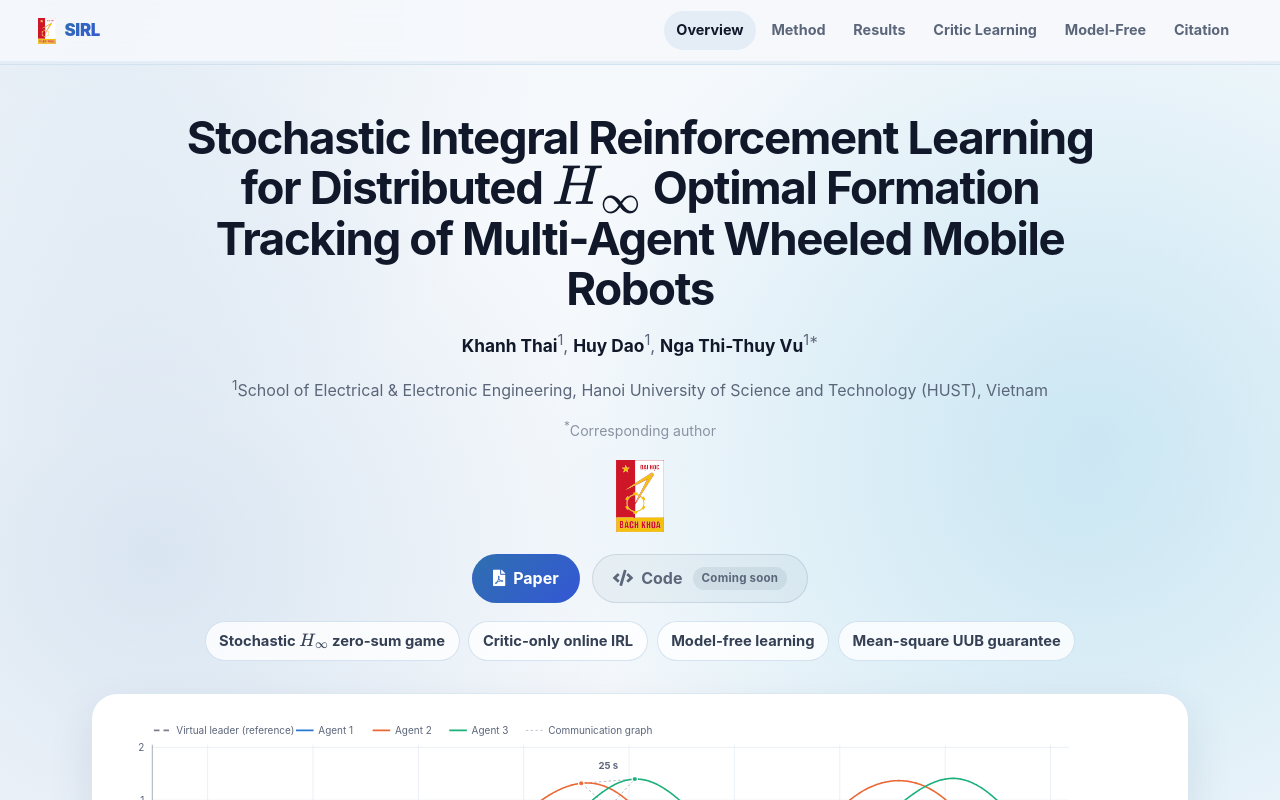
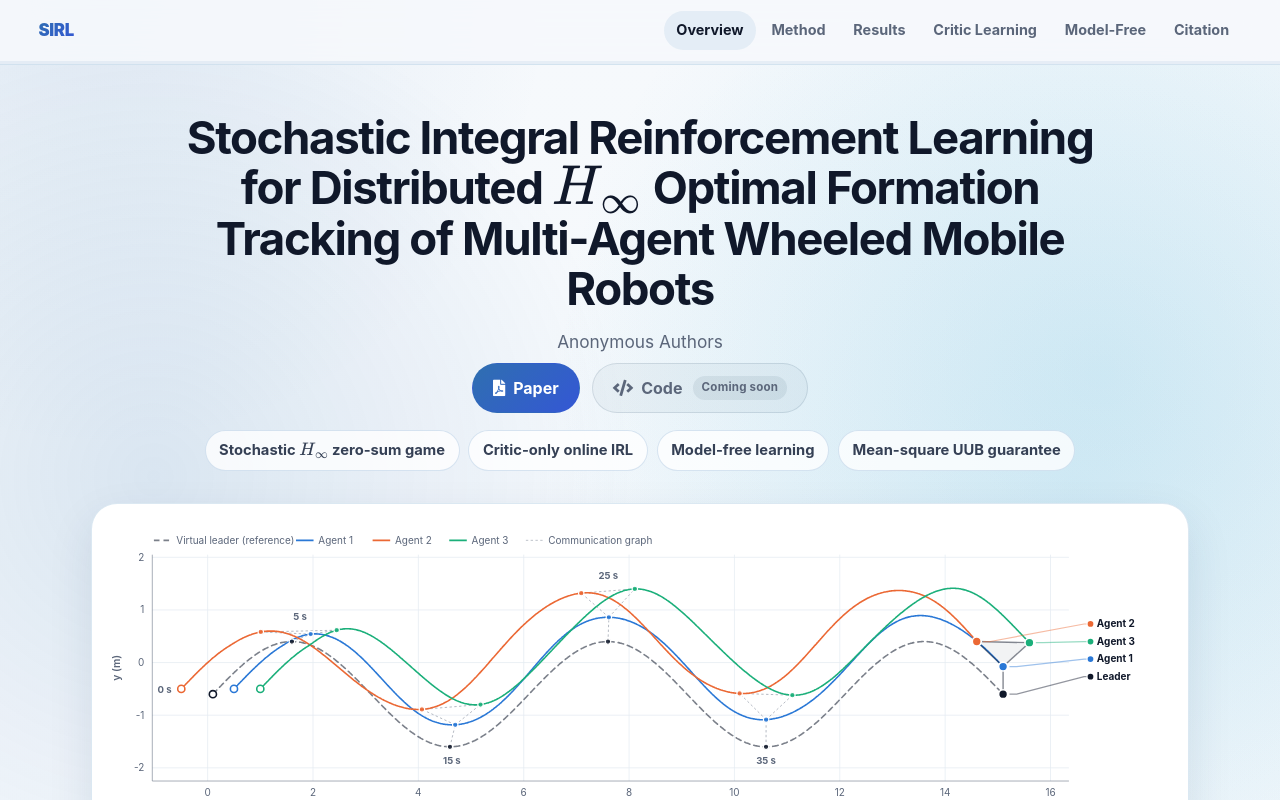
Before and after one commit to researchseeehust/SIRL, a plain HTML site: page index.html in a window 1280 px wide. Shown: the top 800 px of the page. Drawn offline with nearby package versions, Linux system fonts and the light colour scheme; some icons are missing; a web font is replaced by a local one.

Commit message:
Hide authors and affiliation while under review
Co-Authored-By: Claude Opus 5.5 <noreply@anthropic.com>

```diff
--- a/index.html
+++ b/index.html
@@ -27,7 +27,6 @@
   <header class="site-header" aria-label="Primary navigation">
     <nav class="nav-shell">
       <a class="brand" href="#top">
-        <img src="./images/logobk.svg" alt="HUST">
         <span class="brand-sirl">SIRL</span>
       </a>
       <button class="nav-toggle" type="button" aria-label="Toggle navigation" aria-expanded="false">&#9776;</button>
@@ -52,17 +51,8 @@
           $H_\infty$ Optimal Formation Tracking of Multi-Agent Wheeled Mobile Robots
         </h1>
 
-        <p class="authors">
-          <a href="https://www.linkedin.com/in/thaixuankhanh/">Khanh Thai</a><sup>1</sup>,
-          <a href="https://huy-quang-dao.github.io/">Huy Dao</a><sup>1</sup>,
-          <a href="https://scholar.google.com/citations?user=rkO7JP4AAAAJ&hl=en">Nga Thi-Thuy Vu</a><sup>1*</sup>
-        </p>
-        <p class="affiliations"><sup>1</sup>School of Electrical &amp; Electronic Engineering, Hanoi University of Science and Technology (HUST), Vietnam</p>
-        <p class="footnote"><sup>*</sup>Corresponding author</p>
+        <p class="authors">Anonymous Authors</p>
 
-        <div class="hero-logo">
-          <img src="./images/logobk.svg" alt="Hanoi University of Science and Technology">
-        </div>
 
         <!-- Manuscript under anonymous review: the Paper button intentionally does not
              link out to any PDF (it just returns to the top of this page), and Code is
@@ -460,9 +450,9 @@
         <h2>Cite SIRL</h2>
       </div>
       <article class="card citation-card">
-        <pre><code>@misc{thai2026sirl,
+        <pre><code>@misc{anonymous2026sirl,
   title={Stochastic Integral Reinforcement Learning for Distributed $H_\infty$ Optimal Formation Tracking of Multi-Agent Wheeled Mobile Robots},
-  author={Thai, Khanh and Dao, Huy and Vu, Nga Thi-Thuy},
+  author={Anonymous},
   year={2026}
 }</code></pre>
       </article>
```
Also changed, not shown: 1 other file.
